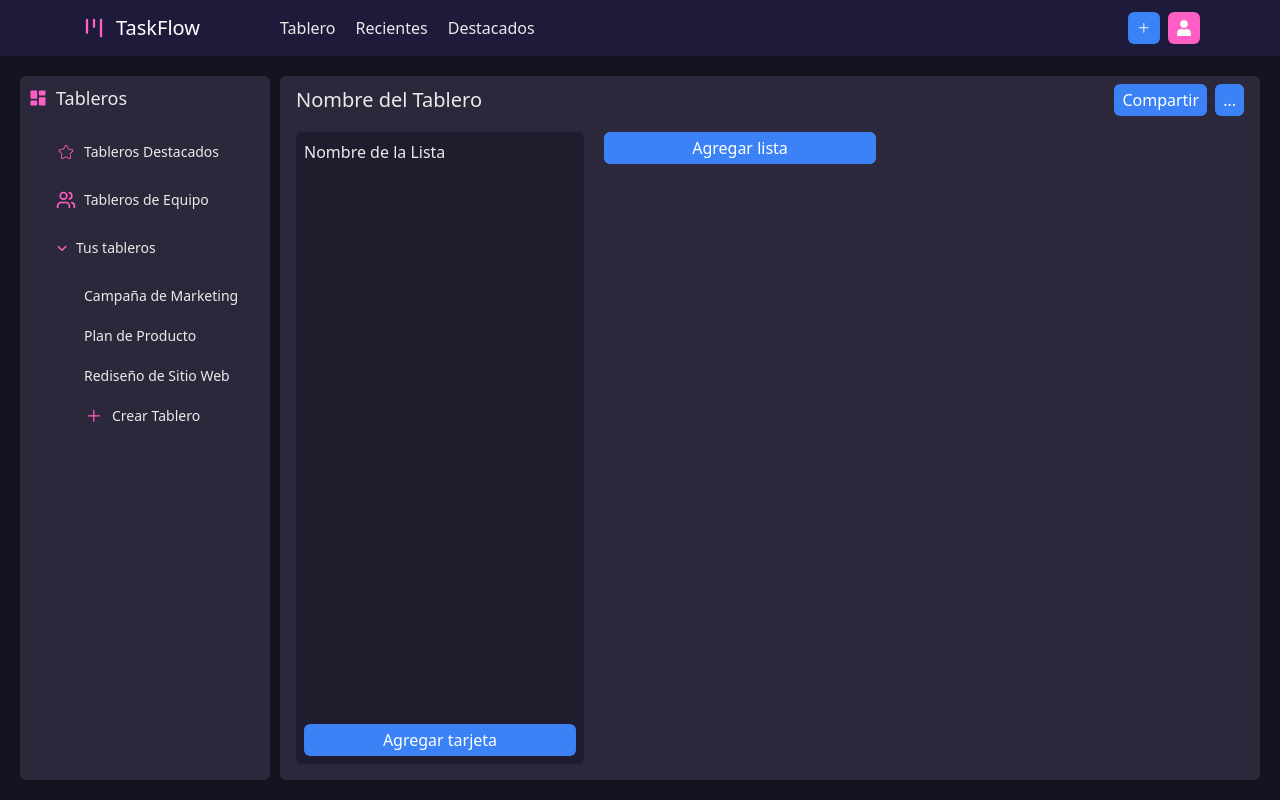
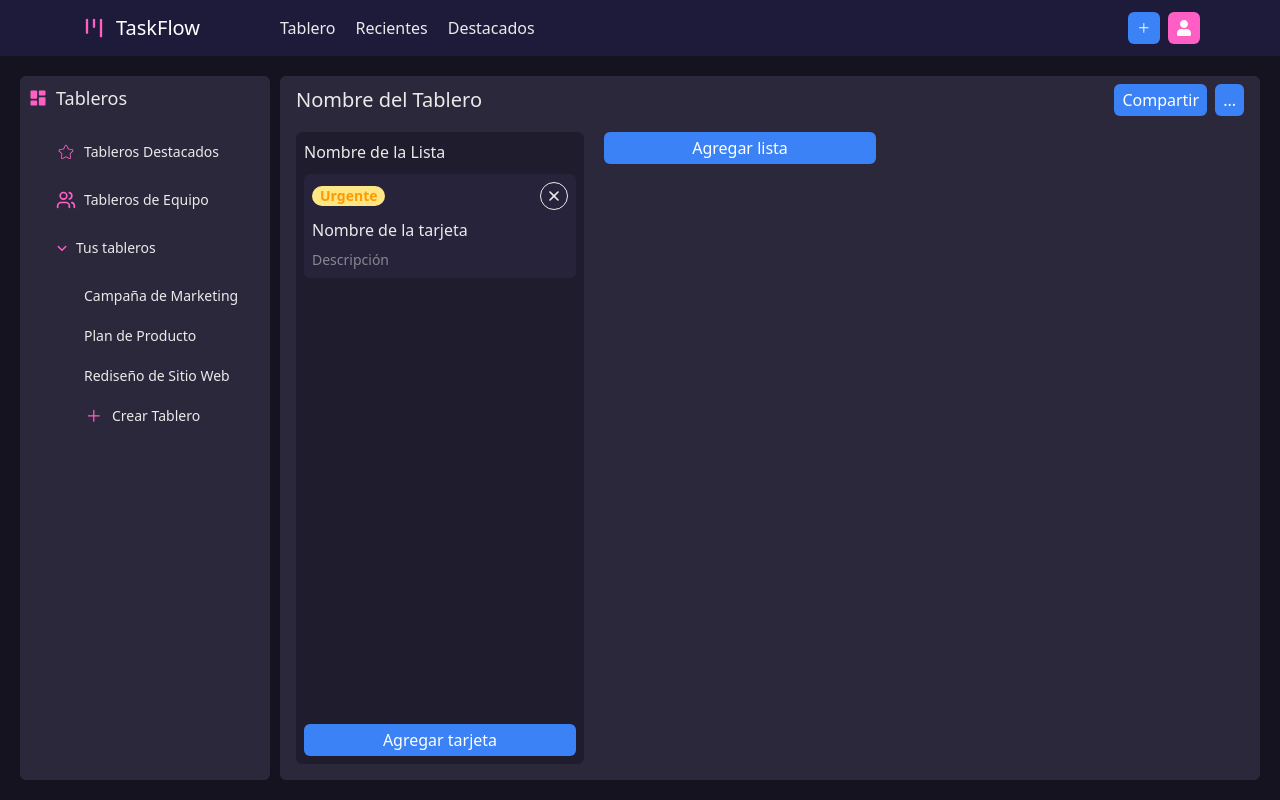
Before and after one commit to oscar84-spec/task-flow, a React (Vite) app: page /dashboard in a window 1280 px wide. Built offline with nearby package versions, Linux system fonts and the light colour scheme.

Commit message:
Diseño de la UI de la tarjeta, terminado

```diff
--- /dev/null
+++ b/src/assets/icons/DeleteIcon.tsx
@@ -0,0 +1,11 @@
+import { IoIosClose } from "react-icons/io";
+
+type DeleteIconProps = {
+  styles?: string;
+};
+
+const DeleteIcon = ({ styles }: DeleteIconProps) => {
+  return <IoIosClose className={styles} />;
+};
+
+export default DeleteIcon;
--- a/src/assets/icons/index.ts
+++ b/src/assets/icons/index.ts
@@ -13,3 +13,4 @@ export { default as DashboardIcon } from "./DashboardIcon";
 export { default as StarIcon } from "./StarIcon";
 export { default as ArrowRightIcon } from "./ArrowRightIcon";
 export { default as ArrowDownIcon } from "./ArrowDownIcon";
+export { default as DeleteIcon } from "./DeleteIcon";
--- /dev/null
+++ b/src/components/Badge.tsx
@@ -0,0 +1,22 @@
+type BadgeProps = {
+  children: React.ReactNode;
+  priority: "Urgente" | "Normal" | "Bajo";
+};
+
+const Badge = ({ children, priority }: BadgeProps) => {
+  return (
+    <div
+      className={`h-max px-2 rounded-full text-sm font-bold pointer-events-none ${
+        priority === "Urgente"
+          ? "bg-red-200 text-red-500"
+          : priority === "Normal"
+          ? "bg-amber-200 text-amber-500"
+          : "bg-green-200 text-green-500"
+      }`}
+    >
+      {children}
+    </div>
+  );
+};
+
+export default Badge;
--- a/src/components/Dashboard/KanbanContent.tsx
+++ b/src/components/Dashboard/KanbanContent.tsx
@@ -1,4 +1,5 @@
-import { Button } from "../index";
+import { Button, Badge } from "../index";
+import { DeleteIcon } from "../../assets/icons";
 import "../../assets/styles/kanban.css";
 
 type KanbanContentProps = {
@@ -11,7 +12,7 @@ const KanbanContent = ({ areas }: KanbanContentProps) => {
       className={`w-full h-full bg-dashboard-kanban-bg rounded-md p-2 flex flex-col gap-2 overflow-hidden ${areas} `}
     >
       <div className="flex items-center justify-between px-2">
-        <h3 className="text-xl text-dashboard-text-color font-medium">
+        <h3 className="text-xl text-dashboard-text-color font-medium pointer-events-none">
           Nombre del Tablero
         </h3>
         <div className="flex  gap-2 items-center">
@@ -28,11 +29,23 @@ const KanbanContent = ({ areas }: KanbanContentProps) => {
       <section className="w-full h-full p-2 flex gap-5 overflow-x-auto">
         {/* -------------------------- LISTAS -------------------------- */}
         <div className="w-full shrink-0 rounded-md p-2 bg-dashboard-list-bg md:w-72 lista-container">
-          <h3 className="text-md text-dashboard-text-color nombre">
+          <h3 className="text-md text-dashboard-text-color nombre pointer-events-none">
             Nombre de la Lista
           </h3>
-          <div className="overflow-y-auto lista">
+          <div className="overflow-y-auto lista flex flex-col gap-2">
             {/* -------------------------- TARJETAS -------------------------- */}
+            <div className="w-full shrink-0 rounded-md p-2 bg-dashboard-card-bg  flex flex-col gap-2">
+              <div className="w-full flex justify-between items-center gap-2">
+                <Badge priority="Normal">Urgente</Badge>
+                <DeleteIcon styles="text-dashboard-text-color size-7 border-dashboard-text-color border-1 rounded-full transition-colors ease-in-out duration-300 cursor-pointer hover:text-red-500 hover:border-red-500" />
+              </div>
+              <h3 className="text-md text-dashboard-text-color font-medium pointer-events-none">
+                Nombre de la tarjeta
+              </h3>
+              <p className="text-sm text-dashboard-text-color/50 text-pretty">
+                Descripción
+              </p>
+            </div>
           </div>
           <Button type="button" styles="w-full button-add">
             Agregar tarjeta
--- a/src/components/Dashboard/Sidebar.tsx
+++ b/src/components/Dashboard/Sidebar.tsx
@@ -17,7 +17,7 @@ const Sidebar = ({ areas }: SidebarDashboardProps) => {
     <aside
       className={`hidden w-full bg-dashboard-sidebar-bg rounded-md p-2 md:flex flex-col gap-5 ${areas}`}
     >
-      <div className="w-full flex items-center gap-2">
+      <div className="w-full flex items-center gap-2 pointer-events-none">
         <DashboardIcon styles="size-5 text-icon-color" />
         <span className="text-lg text-dashboard-text-color">Tableros</span>
       </div>
--- a/src/components/index.ts
+++ b/src/components/index.ts
@@ -2,3 +2,4 @@ export { default as Button } from "./Button";
 export { default as SectionLayaout } from "./SectionLayaout";
 export { default as Form } from "./Form";
 export { default as Input } from "./Input";
+export { default as Badge } from "./Badge";
```
